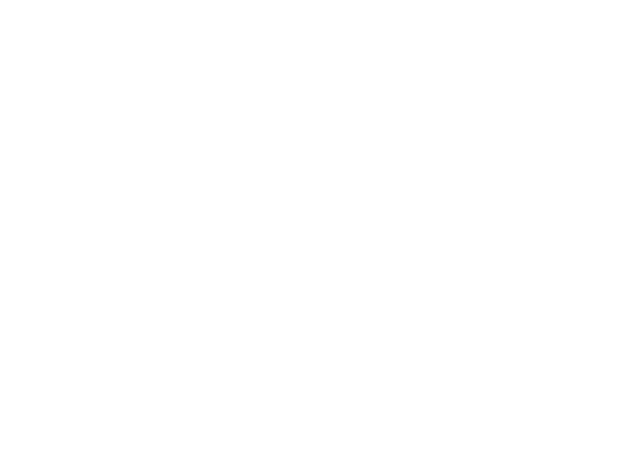
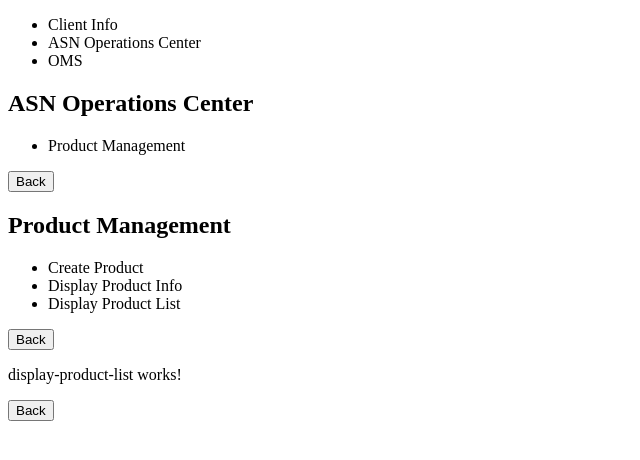
Before and after one commit to philipzhang86/mini-warehouse, an Angular app: page /client-dashboard/asn-operations-center/product-dashboard/display-product-list in a window 1280 px wide. Before the commit this address led to /. Shown: the top 460 px of the page, without its empty margins (0-640 px from the left). Built offline with nearby package versions, Linux system fonts and the light colour scheme.

Commit message:
display-product-list 0.15

```diff
--- a/src/app/app-routing.module.ts
+++ b/src/app/app-routing.module.ts
@@ -1,3 +1,4 @@
+// Purpose: This file contains the routing information for the application. It contains the path for each component in the application.
 import { AsnOperationsCenterComponent } from './asn-operations-center/asn-operations-center.component';
 import { NgModule } from '@angular/core';
 import { Routes, RouterModule } from '@angular/router';
@@ -15,6 +16,7 @@ import { DeleteClientComponent } from './client-management/delete-client/delete-
 import { ProductDashboardComponent } from './product-dashboard/product-dashboard.component';
 import { CreateProductComponent } from './product-dashboard/create-product/create-product.component';
 import { DisplayProductInfoComponent } from './product-dashboard/display-product-info/display-product-info.component';
+import { DisplayProductListComponent } from './product-dashboard/display-product-list/display-product-list.component';
 
 const routes: Routes = [
   { path: '', redirectTo: '/login', pathMatch: 'full' },
@@ -30,7 +32,8 @@ const routes: Routes = [
             path: 'product-dashboard', component: ProductDashboardComponent,
             children: [
               { path: 'create-product', component: CreateProductComponent },
-              { path: 'display-product-info', component: DisplayProductInfoComponent }
+              { path: 'display-product-info', component: DisplayProductInfoComponent },
+              { path: 'display-product-list', component: DisplayProductListComponent }
             ]
 
           }
--- a/src/app/product-dashboard/display-product-info/display-product-info.component.html
+++ b/src/app/product-dashboard/display-product-info/display-product-info.component.html
@@ -30,4 +30,5 @@
   </div>
 
   <button (click)="goBack()">Back</button>
+  <router-outlet></router-outlet>
 </div>
--- a/src/app/product-dashboard/display-product-list/display-product-list.component.html
+++ b/src/app/product-dashboard/display-product-list/display-product-list.component.html
@@ -1 +1,4 @@
 <p>display-product-list works!</p>
+
+<button (click)="goBack()">Back</button>
+<router-outlet></router-outlet>
--- a/src/app/product-dashboard/display-product-list/display-product-list.component.ts
+++ b/src/app/product-dashboard/display-product-list/display-product-list.component.ts
@@ -1,4 +1,7 @@
 import { Component, OnInit } from '@angular/core';
+import { Router } from '@angular/router';
+import { AuthService } from 'src/app/auth.service';
+import { HttpClient, HttpHeaders } from '@angular/common/http';
 
 @Component({
   selector: 'app-display-product-list',
@@ -7,9 +10,16 @@ import { Component, OnInit } from '@angular/core';
 })
 export class DisplayProductListComponent implements OnInit {
 
-  constructor() { }
+  constructor(
+    private router: Router,
+    private authService: AuthService,
+    private http: HttpClient
+  ) { }
 
   ngOnInit(): void {
   }
 
+  goBack(): void {
+    this.router.navigate(['/client-dashboard/asn-operations-center/product-dashboard']);
+  }
 }
--- a/src/app/product-dashboard/product-dashboard.component.html
+++ b/src/app/product-dashboard/product-dashboard.component.html
@@ -3,6 +3,7 @@
   <ul>
     <li routerLink="create-product">Create Product</li>
     <li routerLink="display-product-info">Display Product Info</li>
+    <li routerLink="display-product-list">Display Product List</li>
   </ul>
   <button (click)="goBack()">Back</button>
   <router-outlet></router-outlet>
```
